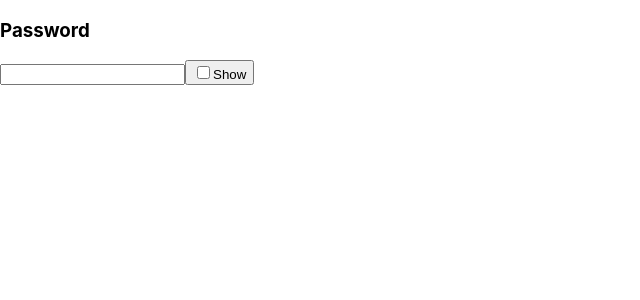
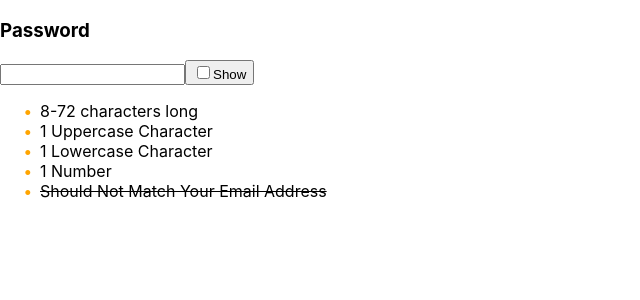
Before and after one commit to derekBeckford/password-verification, a React (Create React App) app in the folder password-verification/: page / in a window 1280 px wide. Shown: the top 300 px of the page, without its empty margins (0-640 px from the left). Built offline with nearby package versions, Linux system fonts and the light colour scheme.

Commit message:
added regex to verify password criteria, started adding css properties

```diff
--- a/password-verification/package.json
+++ b/password-verification/package.json
@@ -6,6 +6,7 @@
     "@testing-library/jest-dom": "^5.16.2",
     "@testing-library/react": "^12.1.3",
     "@testing-library/user-event": "^13.5.0",
+    "jest": "^27.5.1",
     "react": "^17.0.2",
     "react-dom": "^17.0.2",
     "react-scripts": "5.0.0",
--- a/password-verification/src/App.css
+++ b/password-verification/src/App.css
@@ -1,38 +1,20 @@
-.App {
-  text-align: center;
+ul {
+    list-style: none;
+  }
+
+ul li::before {
+    content: "\2022";
+    color: orange;
+    font-weight: bold;
+    display: inline-block;
+    width: 1em;
+    margin-left: -1em;
 }
 
-.App-logo {
-  height: 40vmin;
-  pointer-events: none;
+.valid {
+    text-decoration: line-through;
 }
 
-@media (prefers-reduced-motion: no-preference) {
-  .App-logo {
-    animation: App-logo-spin infinite 20s linear;
-  }
+.invalid{
+    text-decoration: none;
 }
-
-.App-header {
-  background-color: #282c34;
-  min-height: 100vh;
-  display: flex;
-  flex-direction: column;
-  align-items: center;
-  justify-content: center;
-  font-size: calc(10px + 2vmin);
-  color: white;
-}
-
-.App-link {
-  color: #61dafb;
-}
-
-@keyframes App-logo-spin {
-  from {
-    transform: rotate(0deg);
-  }
-  to {
-    transform: rotate(360deg);
-  }
-}
--- a/password-verification/src/App.js
+++ b/password-verification/src/App.js
@@ -1,11 +1,11 @@
 import './App.css';
-import PasswordVerify from './components/index';
+import Password from './components/index';
 
 function App() {
 
   return (
     <div>
-      <PasswordVerify></PasswordVerify>
+      <Password></Password>
     </div>
   );
 }
--- a/password-verification/src/components/index.js
+++ b/password-verification/src/components/index.js
@@ -1,10 +1,29 @@
 import React, { useState } from "react";
 
-function PasswordVerify() {
+function Password() {
+  const [input, setInput] = useState("");
+
+  //verify 8 and 72 character long
+  const regexChar = /^.{8,72}$/;
+
+  //contains 1 uppercase character
+  const regexUc = /[A-Z]/;
+
+  //contains 1 lowercase character
+  const regexLc = /[a-z]/;
+
+  //contains at least 1 numeric character
+  const regexNum = /\d/;
+
+  //does not match users email address
+  const regexEmail =  /[A-Z0-9._%+-]+@[A-Z0-9.-]+\.[A-Z]{2,}/
+
   //initiating a false boolean state with useState
   const [shownPassword, setShownPassword] = useState(false);
+
   //initiating false state so that when a user clicks outside the checkbox but within the button they are able check the box.
   var [checkBox, setCheckBox] = useState(false);
+
   //function to toggle shown or hiddent password
   const togglePassword = () => {
     setShownPassword(!shownPassword);
@@ -13,20 +32,31 @@ function PasswordVerify() {
 
   return (
     <section>
-      {/* if else for show password text or hide password text */}
+      {/* if/else for showing password text or hiding password text */}
       <h3>Password</h3>
       <input
         type={shownPassword ? "text" : "password"}
         className="passwordInput"
+        value={input}
+        onInput={(e) => setInput(e.target.value)}
       />
       <button onClick={togglePassword}>
         <span>
-          <input type="checkbox" checked={checkBox} onChange={togglePassword}/>
+          <input type="checkbox" checked={checkBox} onChange={togglePassword} />
           <label>Show</label>
         </span>
       </button>
+      <section>
+        <ul>
+          <li className={input.match(regexChar) ? "valid" : "invalid"}>8-72 characters long</li>
+          <li className={input.match(regexUc) ? "valid" : "invalid"}>1 Uppercase Character</li>
+          <li className={input.match(regexLc) ? "valid" : "invalid"}>1 Lowercase Character</li>
+          <li className={input.match(regexNum) ? "valid" : "invalid"}>1 Number</li>
+          <li className={input.match(regexNum) ? "invalid" : "valid"}>Should Not Match Your Email Address</li>
+        </ul>
+      </section>
     </section>
   );
 }
 
-export default PasswordVerify;
+export default Password;
```
